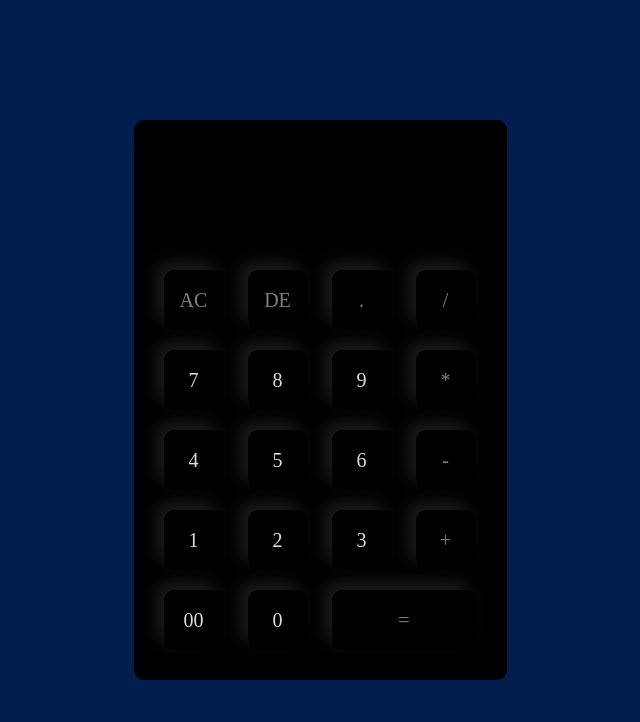
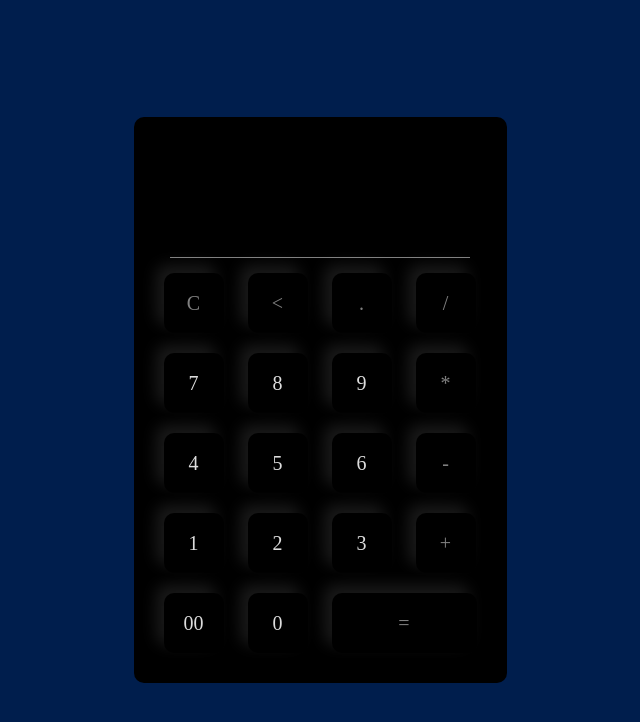
Before and after one commit to lfgraphics/30days, a website: page public/calculator/index.html in a window 1280 px wide. Shown: the whole page, without its empty margins (320-960 px from the left). Drawn offline with Linux system fonts and the light colour scheme.

Commit message:
added line after results and

```diff
--- a/public/calculator/index.html
+++ b/public/calculator/index.html
@@ -17,9 +17,10 @@
                     <input type="text" id="display" name="display" value="" readonly>
                 </div>
                 <p id="result" style="color: gray;"></p>
+                <span></span>
                 <div>
-                    <input type="button" value="AC" id="clear">
-                    <input type="button" value="DE" id="remove1">
+                    <input type="button" value="C" id="clear">
+                    <input type="button" value="<" id="remove1">
                     <input type="button" class="operator" value=".">
                     <input type="button" class="operator" value="/">
                 </div>
@@ -44,7 +45,7 @@
                 <div>
                     <input type="button" class="num" value="00">
                     <input type="button" class="num" value="0">
-                    <!-- <input type="button" value="+"> -->
+                    <!-- <input type="button" value="%"> -->
                     <input type="button" value="=" id="equal">
                 </div>
 
--- a/public/calculator/style.css
+++ b/public/calculator/style.css
@@ -3,6 +3,10 @@
     padding: 0;
     font-family: 'poppins', 'sans-serif';
     box-sizing: border-box;
+}
+
+body {
+    overflow: hidden;
 }
 
 .container {
@@ -74,3 +78,11 @@ form input:disabled,
 #remove1:disabled {
     color: gray;
 }
+
+form span {
+    width: 90%;
+    height: 1px;
+    background-color: gray;
+    display: block;
+    margin: 5px auto;
+}
```
